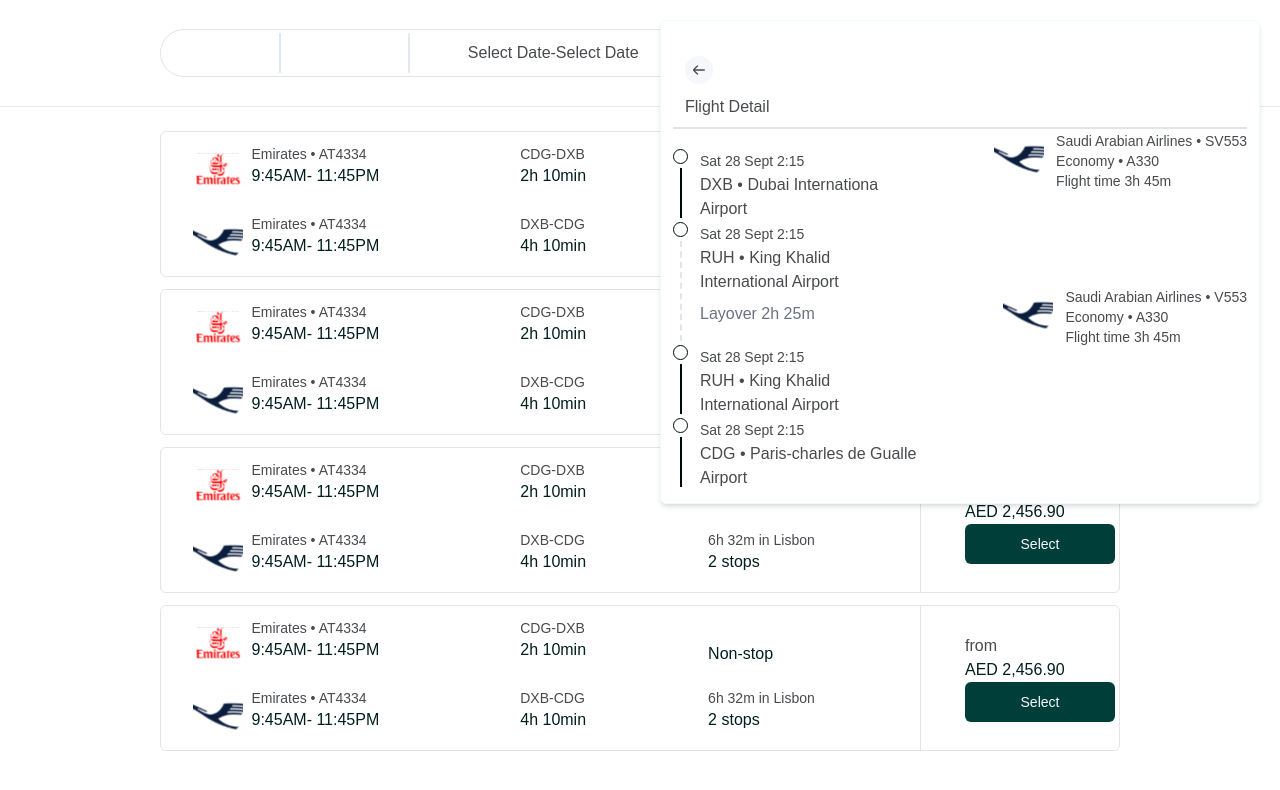
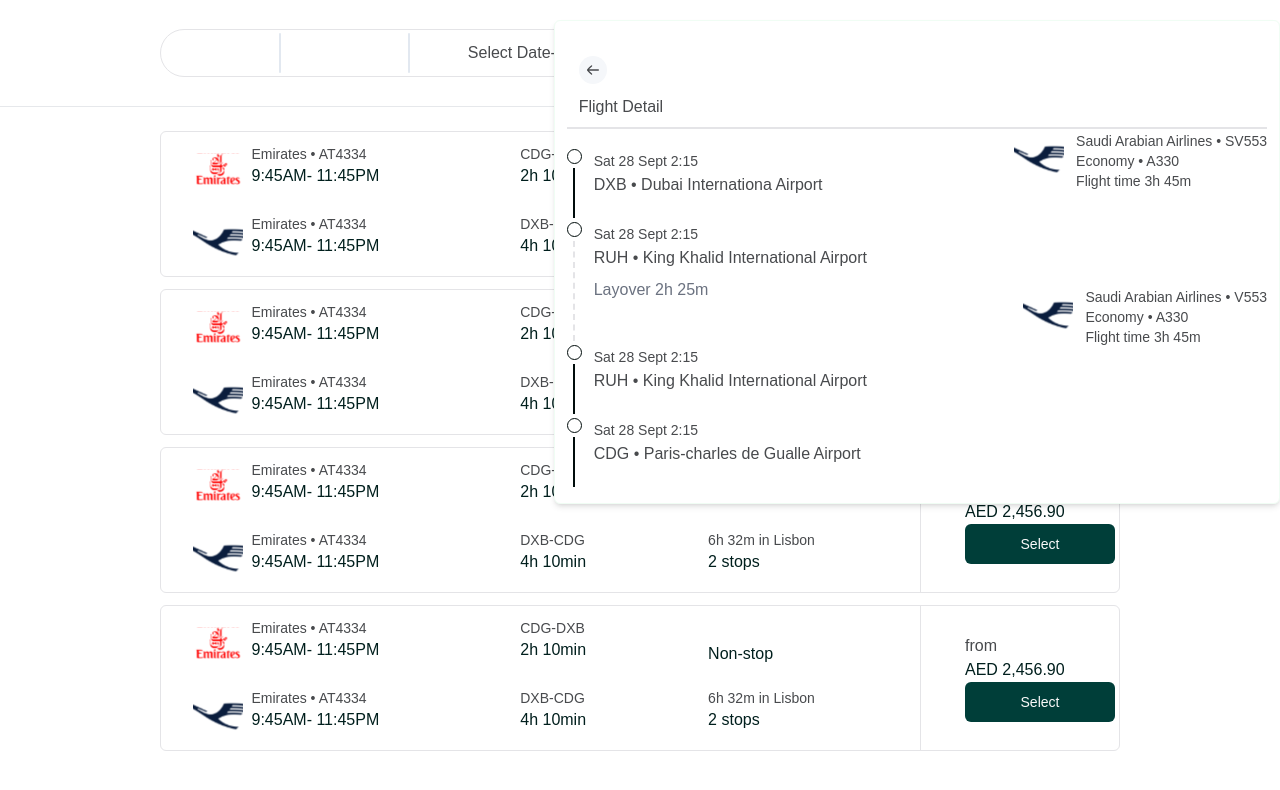
Before and after one commit to singhpriya147/JetSetGo, a Next.js app: page /result in a window 1280 px wide. Both pictures are taken after a click on the element 640 px from the left and 204 px from the top of the page. Shown: the top 790 px of the page. Built offline with nearby package versions, Linux system fonts and the light colour scheme.

Commit message:
modifies css of flight card

```diff
--- a/src/app/result/page.tsx
+++ b/src/app/result/page.tsx
@@ -20,7 +20,14 @@
 
   return (
     <div>
-      {detail ? <FlightDetail detail={detail} setDetail={setDetail }/> : ' '}
+      {detail ? (
+        <div >
+          {' '}
+          <FlightDetail detail={detail} setDetail={setDetail} />
+        </div>
+      ) : (
+       <></>
+      )}
       <Header />
       <div className='h-[1px] bg-[#E6E8EB] '></div>
       <div className='flex justify-center items-center flex-col pt-6 gap-3 '>
--- a/src/components/FlightDetail.tsx
+++ b/src/components/FlightDetail.tsx
@@ -36,7 +36,7 @@
 
 const FlightDetail: React.FC<Props> = ({ detail, setDetail }) => {
   return (
-    <div className='max-w-[600px] min-w-[300px] h-auto bg-white border-size border-green-50 absolute shadow-md right-0  rounded-md p-3  mt-5 mr-5'>
+    <div className=' min-w[400px]  max-w-full  h-auto bg-white border-size border-green-50 absolute shadow-md right-0  rounded-md p-3  mt-5  '>
       <div className='h-24 border-b-2 p-3'>
         <LeftArrow height={50} weight={50} onClick={() => setDetail(!detail)} />
         <span>Flight Detail</span>
@@ -100,6 +100,8 @@
         </div>
       </div>
     </div>
+
+
   );
 };
 
```
Also changed, not shown: src/app/loading/page.tsx (+8 -9 lines).
